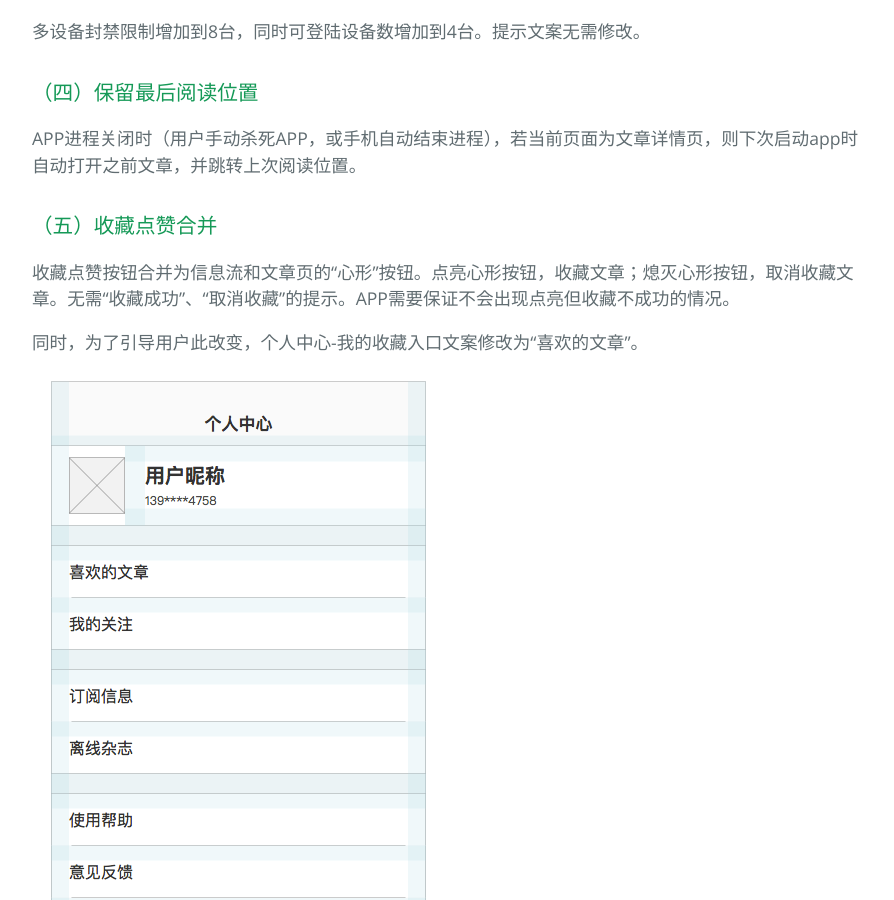
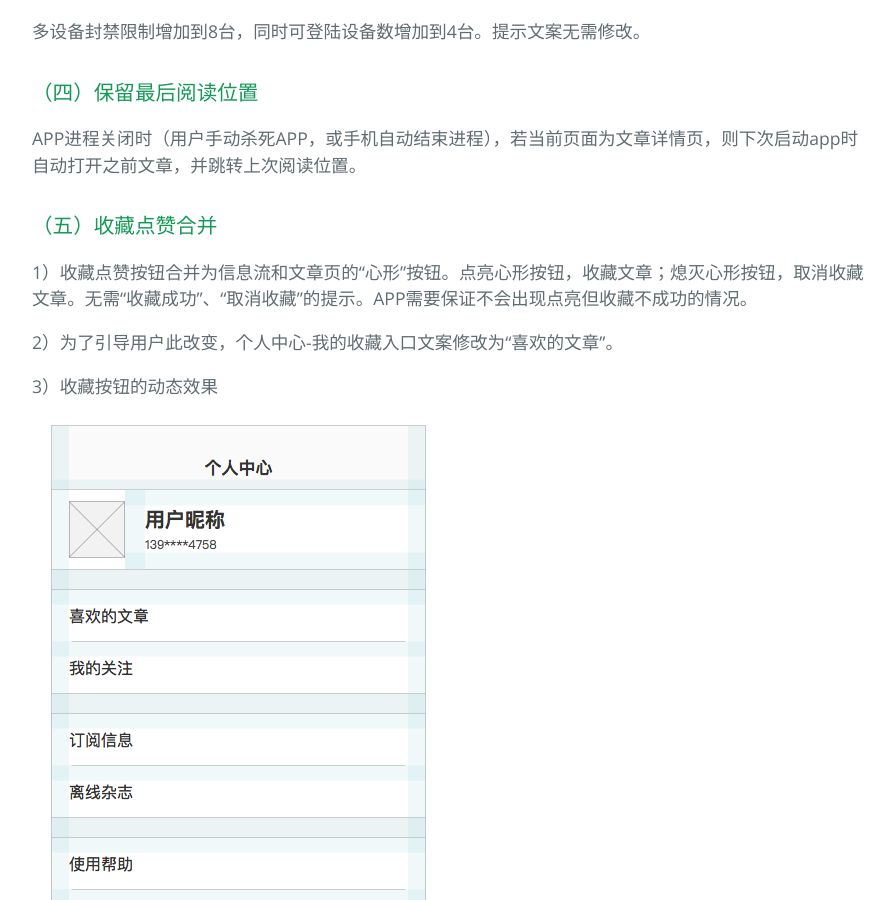
Before and after one commit to Littletreeeeee/prd-invest, a Jekyll site: the page built from documents/prd_weekly_iteration_20170504.md, in a window 1280 px wide and 900 px high, scrolled down 5716 px. Shown: the whole window, without its empty margins (192-1086 px from the left). Built offline with Jekyll 4.4.1, drawn with Linux system fonts in a browser that asks for light colours; the repository's description, which GitHub fills in, is left out.

Commit message:
edit prd

```diff
--- a/documents/prd_weekly_iteration_20170504.md
+++ b/documents/prd_weekly_iteration_20170504.md
@@ -65,8 +65,10 @@ APP进程关闭时（用户手动杀死APP，或手机自动结束进程），
 
 ### （五）收藏点赞合并
 
-收藏点赞按钮合并为信息流和文章页的“心形”按钮。点亮心形按钮，收藏文章；熄灭心形按钮，取消收藏文章。无需“收藏成功”、“取消收藏”的提示。APP需要保证不会出现点亮但收藏不成功的情况。
+1）收藏点赞按钮合并为信息流和文章页的“心形”按钮。点亮心形按钮，收藏文章；熄灭心形按钮，取消收藏文章。无需“收藏成功”、“取消收藏”的提示。APP需要保证不会出现点亮但收藏不成功的情况。
 
-同时，为了引导用户此改变，个人中心-我的收藏入口文案修改为“喜欢的文章”。
+2）为了引导用户此改变，个人中心-我的收藏入口文案修改为“喜欢的文章”。
+
+3）收藏按钮的动态效果
 
 ![信息流专题推荐样式调整](../resource/weekly-20170504-likedarticle.png)
```
